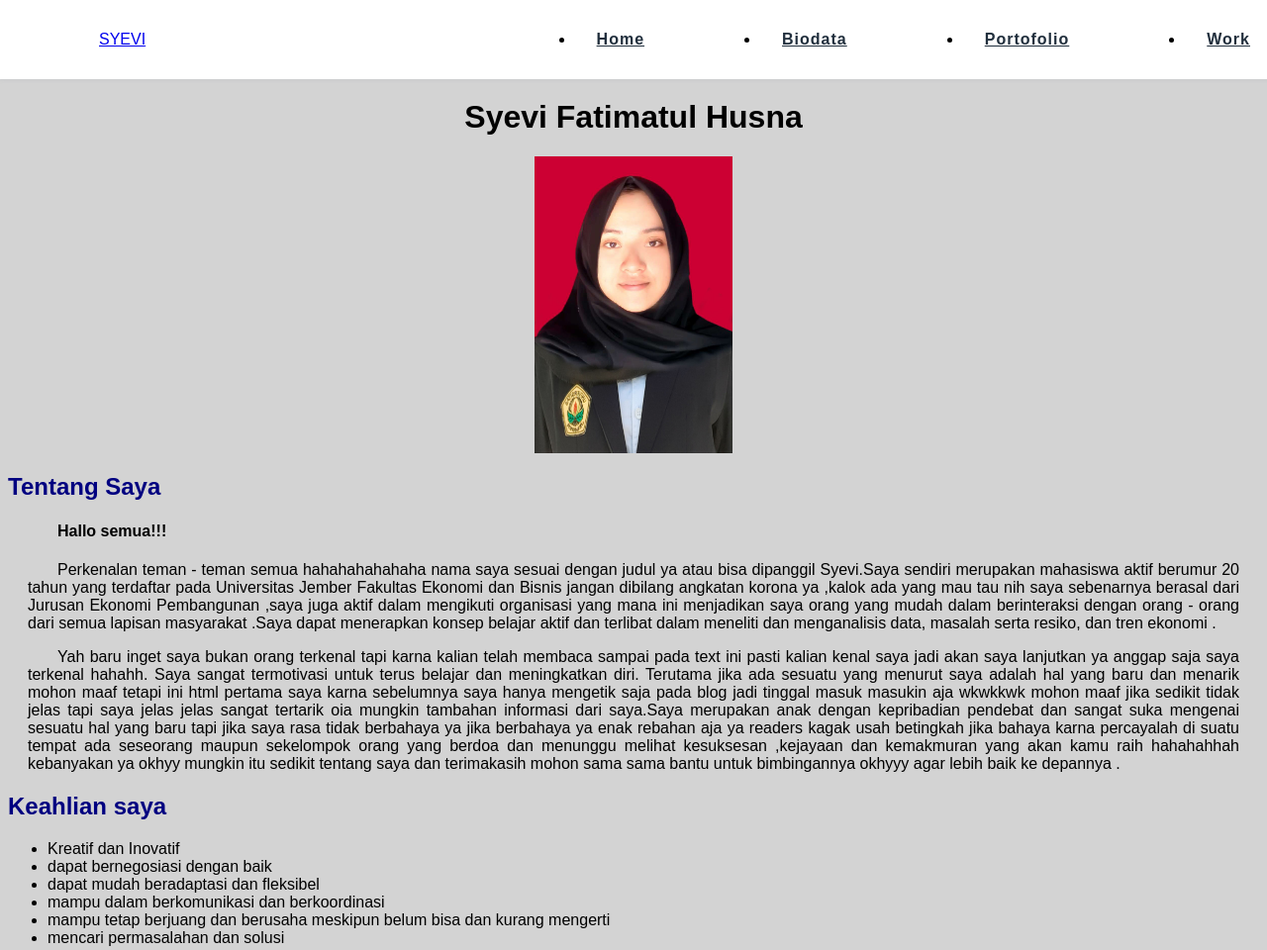
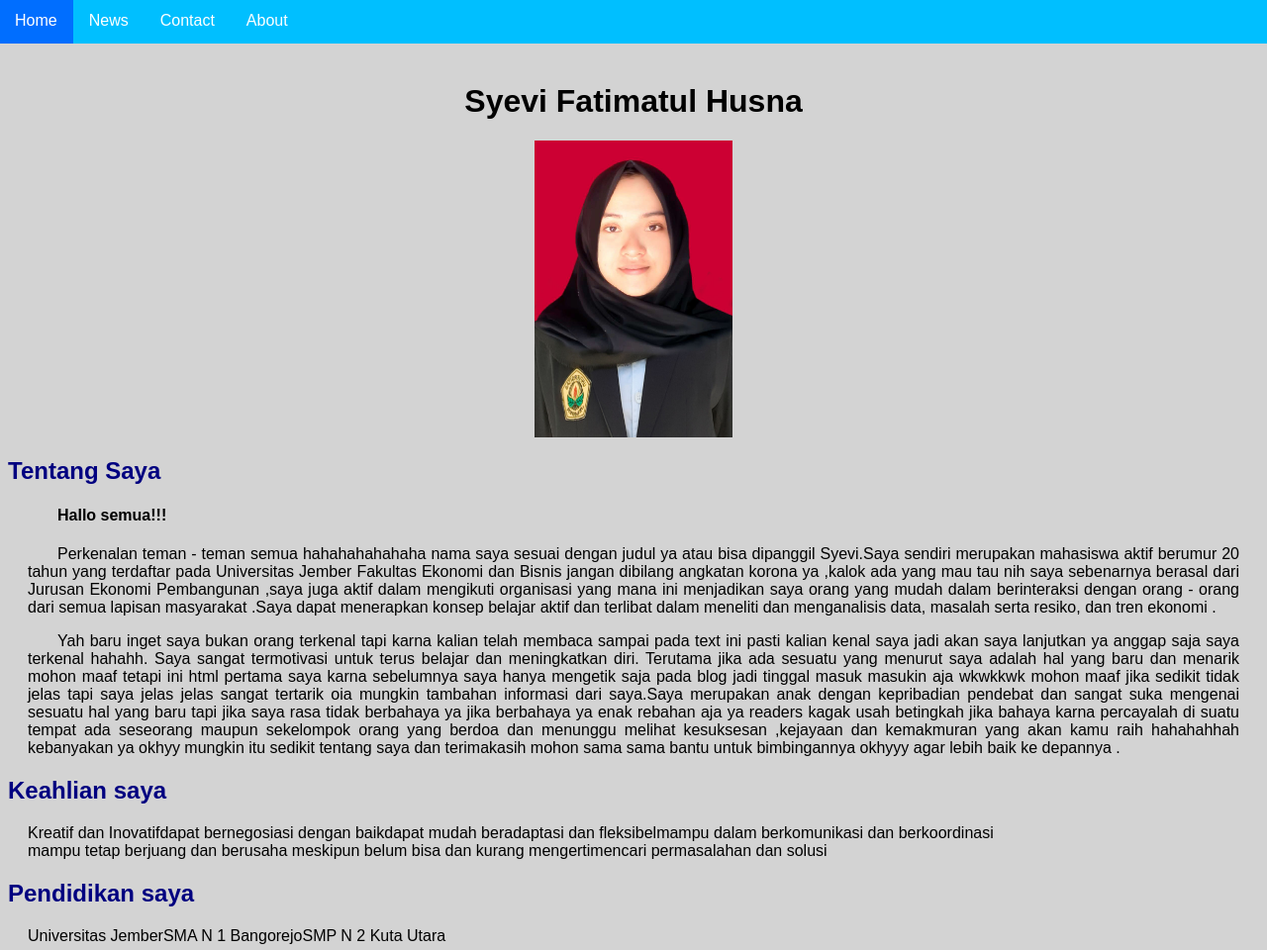
Before and after one commit to verlin884/web-basic-seal, a plain HTML site: page index.html in a window 1280 px wide. Shown: the top 960 px of the page at 99% size. Drawn offline with Linux system fonts and the light colour scheme.

Commit message:
memperbaiki menu bar

```diff
--- a/index.html
+++ b/index.html
@@ -17,69 +17,65 @@
             font-family: Arial, Helvetica, sans-serif;
         }
         /* navbar CSS */
-        nav {
-            position: fixed;
-            top: 0;
-            left: 0;
-            width: 100%;
-            padding: 15px 100px;
-            background: #fff;
-            box-shadow: 0 1px 4px rgba(146, 161, 176, 0.15);
-            display: flex;
-            justify-content: space-between;
-            align-items: center;
-            z-index: 1000;
-            transition: 0.5s;
-        }
+
         nav ul {
-             display: flex;
+            margin-top: -10px;
+            margin-right: -9px;
+            margin-left: -9px;
+            background-color: #00bfff;
+
         }
 
-        nav ul li a{
-            padding: 10px 22px;
-            color: var(--second-color);
-            border-radius: 1px;
-            font-weight: 600;
-            letter-spacing: 1px;
-            margin-right: 95px;
+        ul  {
+            list-style-type: none;
+            margin: 0;
+            padding: 0;
+            overflow: hidden;
+
+            }
+
+        li {
+        float: left;
         }
 
-        nav ul li a:hover{
-            background: var(--second-color);
-            color: var(--main-color);
-            border: none;
+        li a {
+        display: block;
+        color: white;
+        text-align: center;
+        padding: 14px 16px;
+        text-decoration: none;
         }
-        /* colors */
-        :root{
-            --main-color: #f5b041;
-            --second-color: #212f3d;
+
+        li a:hover:not(.active) {
+        background-color: #111;
         }
+
+        .active {
+        background-color: #006eff;
+        }
+
         .all{
-            margin-top: 100px;
-        }
-        .klo{
-            "margin-left: 20px"
-        }
+            margin-top: 40px;
+                }
+        .klo {
+            margin-left: 20px;
+                }
     </style>
     <link rel="stylesheet" href="./style.css">
 </head>
 
 <body bgcolor="d3d3d3">
+
     <!-- navbar -->
     <nav>
+    <ul>
+        <li><a class="active" href="#home">Home</a></li>
+        <li><a href="#news">News</a></li>
+        <li><a href="#contact">Contact</a></li>
+        <li><a href="#about">About</a></li>
+      </ul>
+    </nav>
 
-        <a href="#"> SYEVI</a>
-
-    <!-- menu -->
-    <ul >
-
-        <li> <a href="#"> Home</a></li>
-        <li> <a href="#"> Biodata</a></li>
-        <li> <a href="#"> Portofolio</a></li>
-        <li> <a href="#"> Work</a></li>
-
-    </ul>
-    </nav>
     <div class="all">
     <div >
         <b>
@@ -117,7 +113,7 @@
             bimbingannya okhyyy agar lebih baik ke depannya .</p>
     </div>
 
-    <div>
+    <div class="keahlian">
         <h2 class="para-external">Keahlian saya</h2>
         <ul class="klo">
         <li>Kreatif dan Inovatif</li>
@@ -129,7 +125,7 @@
         </ul>
     </div>
 
-    <div>
+    <div class="pendidikan">
         <h2 class="para-external">Pendidikan saya</h2>
         <ul class="klo">
         <li>Universitas Jember </li>
@@ -138,7 +134,7 @@
         </ul>
     </div>
 
-    <div>
+    <div class="kontak">
         <h2 class="para-external">Kontak Saya</h2>
         <ul class="klo">
         <p><a href="https://instagram.com/syevi_66">Instagram</a></p>
```
